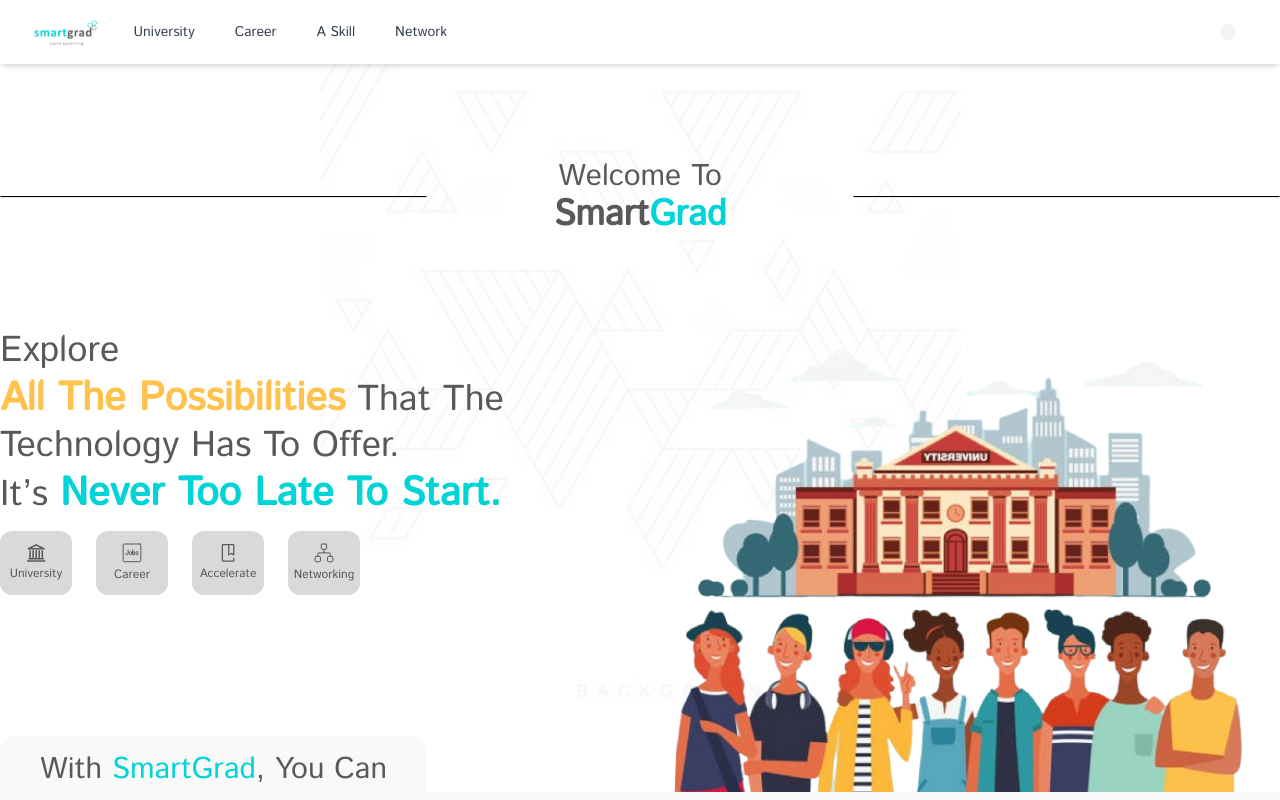
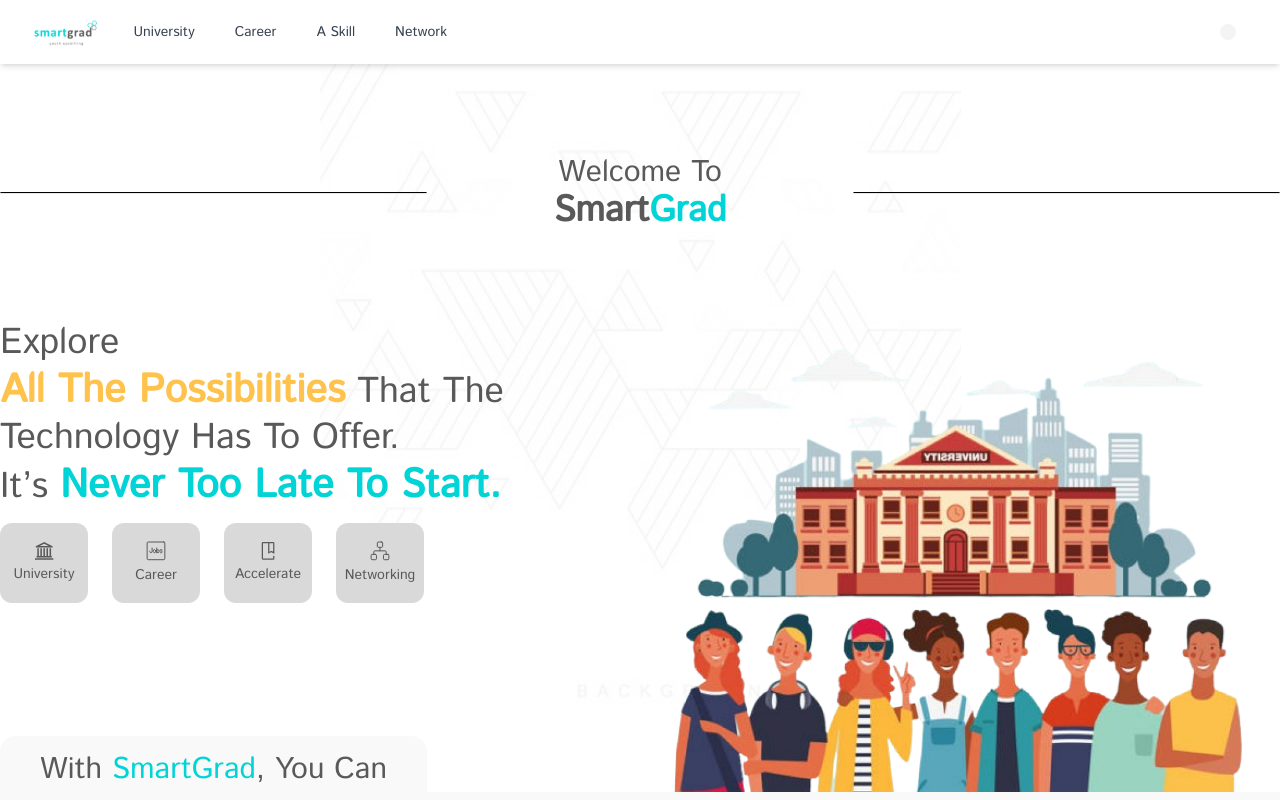
Before and after one commit to Rohan1279/smartgrad-frontend, a React (Vite) app: page / in a window 1280 px wide. Shown: the top 800 px of the page. Built offline with nearby package versions, Linux system fonts and the light colour scheme.

Commit message:
Update BannerButton styling

```diff
--- a/src/components/BannerButton/BannerButton.jsx
+++ b/src/components/BannerButton/BannerButton.jsx
@@ -4,12 +4,12 @@
   return (
     <div>
       <Button
-        className="w-16 h-16 rounded-xl bg-[#D9D9D9] hover:bg-[#00D4D6] px-9 text-[#595959] transition-all"
+        className="w-16 h-16 rounded-xl bg-[#D9D9D9] hover:bg-[#00D4D6] hover:shadow-xl hover:scale-105 [&_h2]:hover:text-md px-11 py-10 text-[#595959] transition-all"
         // onClick={() => console.log("")}
       >
         <div className=" flex-col ">
           <img src={icon} alt="" className="mb-1 mx-auto" />
-          <h2 className="text-xs ">{text}</h2>
+          <h2 className="text-sm transition-all">{text}</h2>
         </div>
       </Button>
     </div>
```
